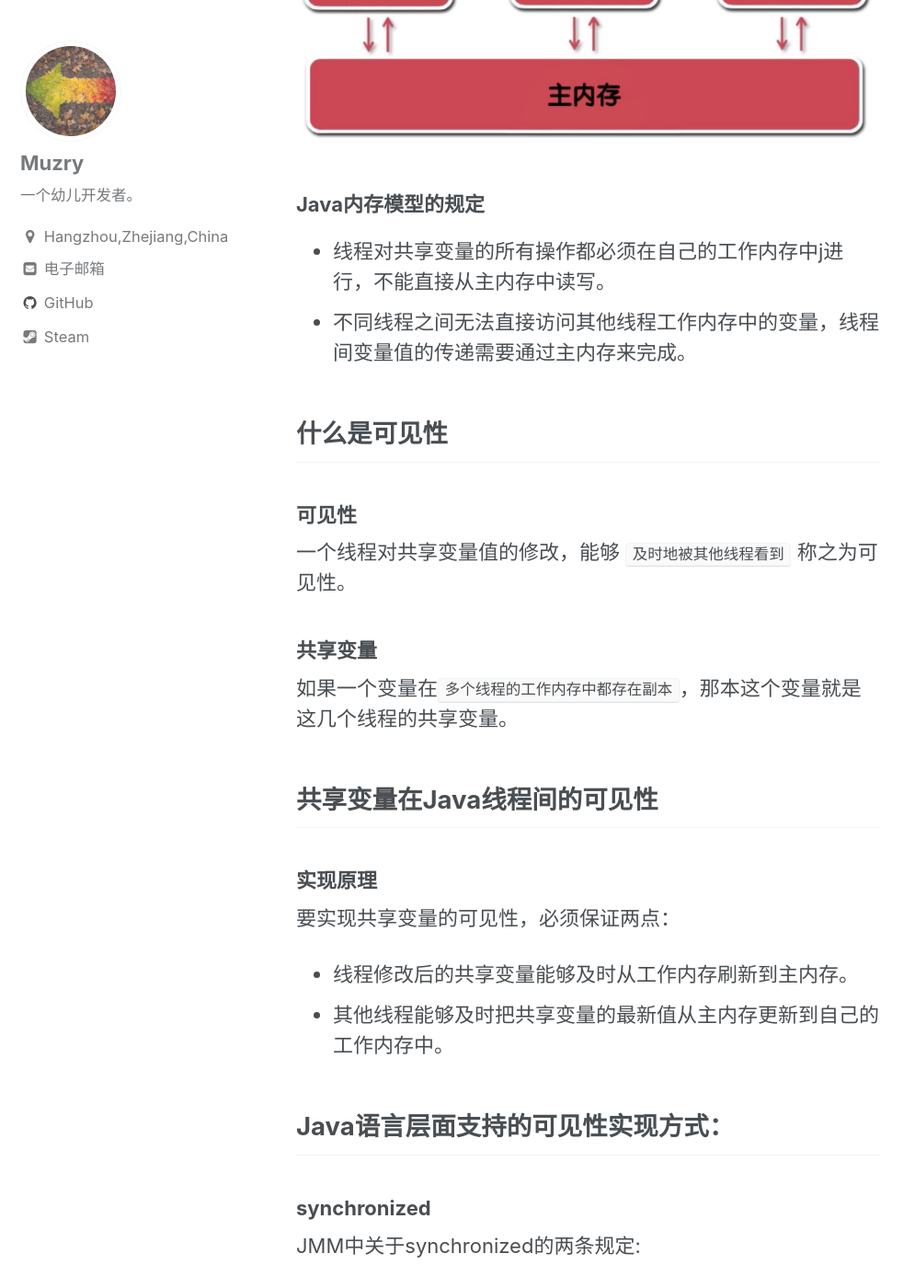
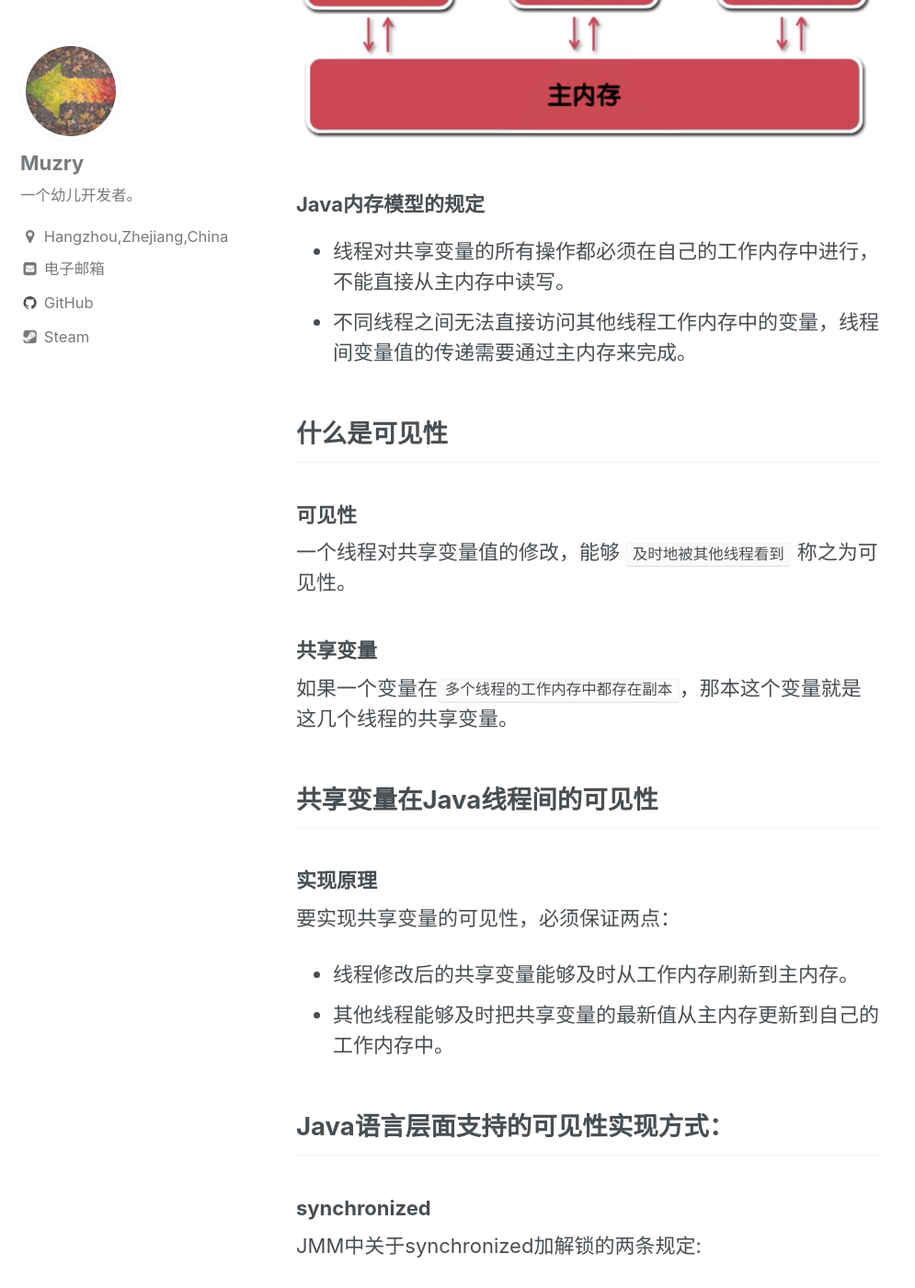
Before and after one commit to Muzry/muzry.github.io, a Jekyll site: the page built from _posts/2017-11-16-java内存可见性.md, in a window 1280 px wide and 1400 px high, scrolled down 961 px. Shown: the whole window at 92% size, without its empty margins (0-995 px from the left). Built offline with Jekyll 4.4.1, drawn with Linux system fonts in a browser that asks for light colours; comment, search, counter and statistics services are not loaded.

Commit message:
Update 2017-11-16-java内存可见性.md

```diff
--- a/_posts/2017-11-16-java内存可见性.md
+++ b/_posts/2017-11-16-java内存可见性.md
@@ -11,7 +11,7 @@ Java内存模型（Java Memory Model）描述了Java程序中各种变量(线程
 ![](../images/java_jmm_01.png)
 
 ### Java内存模型的规定
-- 线程对共享变量的所有操作都必须在自己的工作内存中j进行，不能直接从主内存中读写。
+- 线程对共享变量的所有操作都必须在自己的工作内存中进行，不能直接从主内存中读写。
 - 不同线程之间无法直接访问其他线程工作内存中的变量，线程间变量值的传递需要通过主内存来完成。
 
 ## 什么是可见性
@@ -32,7 +32,7 @@ Java内存模型（Java Memory Model）描述了Java程序中各种变量(线程
 ## Java语言层面支持的可见性实现方式：
 
 ### synchronized
-JMM中关于synchronized的两条规定:
+JMM中关于synchronized加解锁的两条规定:
 
 - 线程解锁前，必须把共享变量的最新值刷新到主内存。
 - 线程加锁时，将清空工作内存中共享变量的值，从而使用共享变量时候需要从主内存中重新读取最新的值。
```
